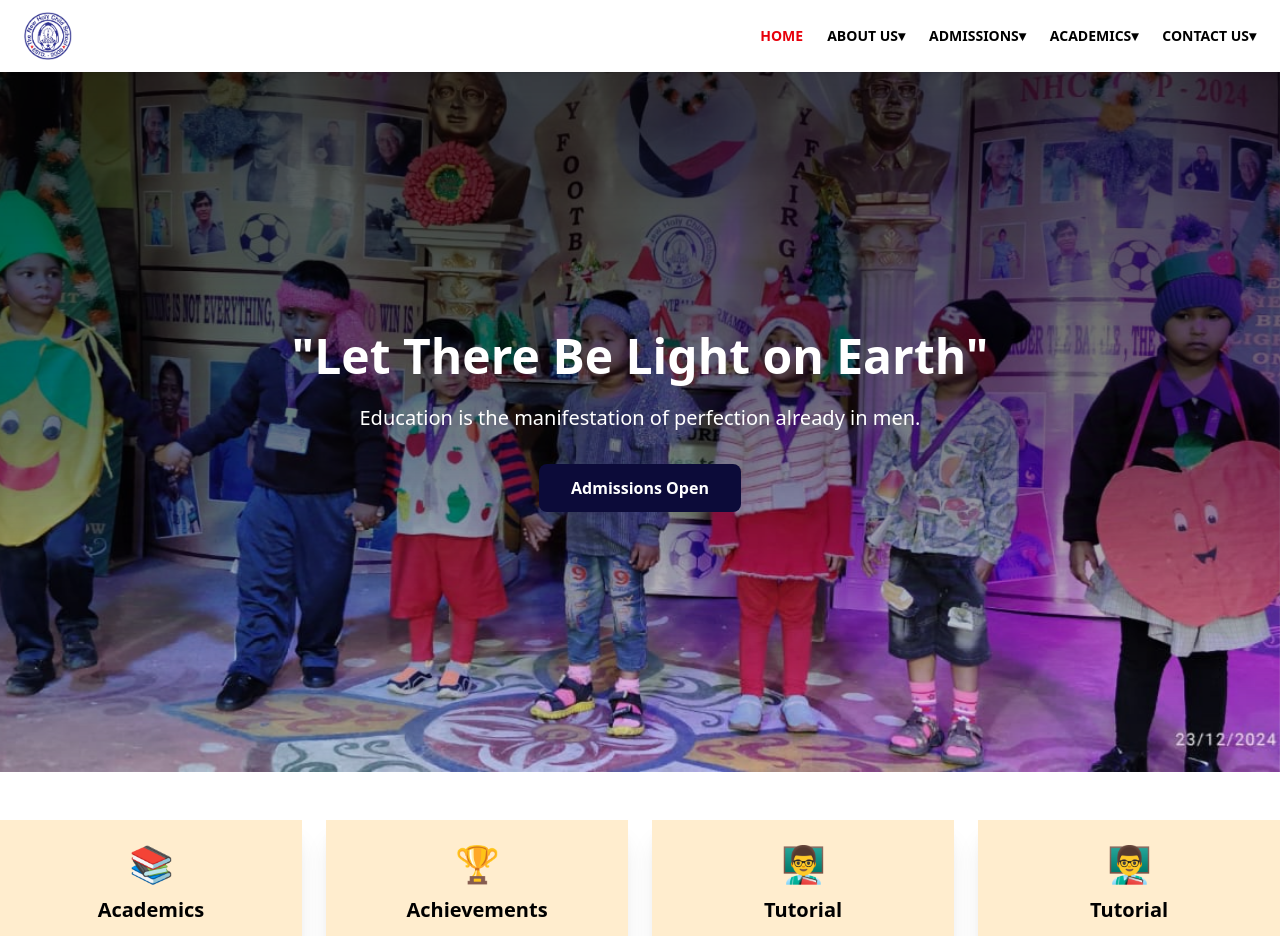
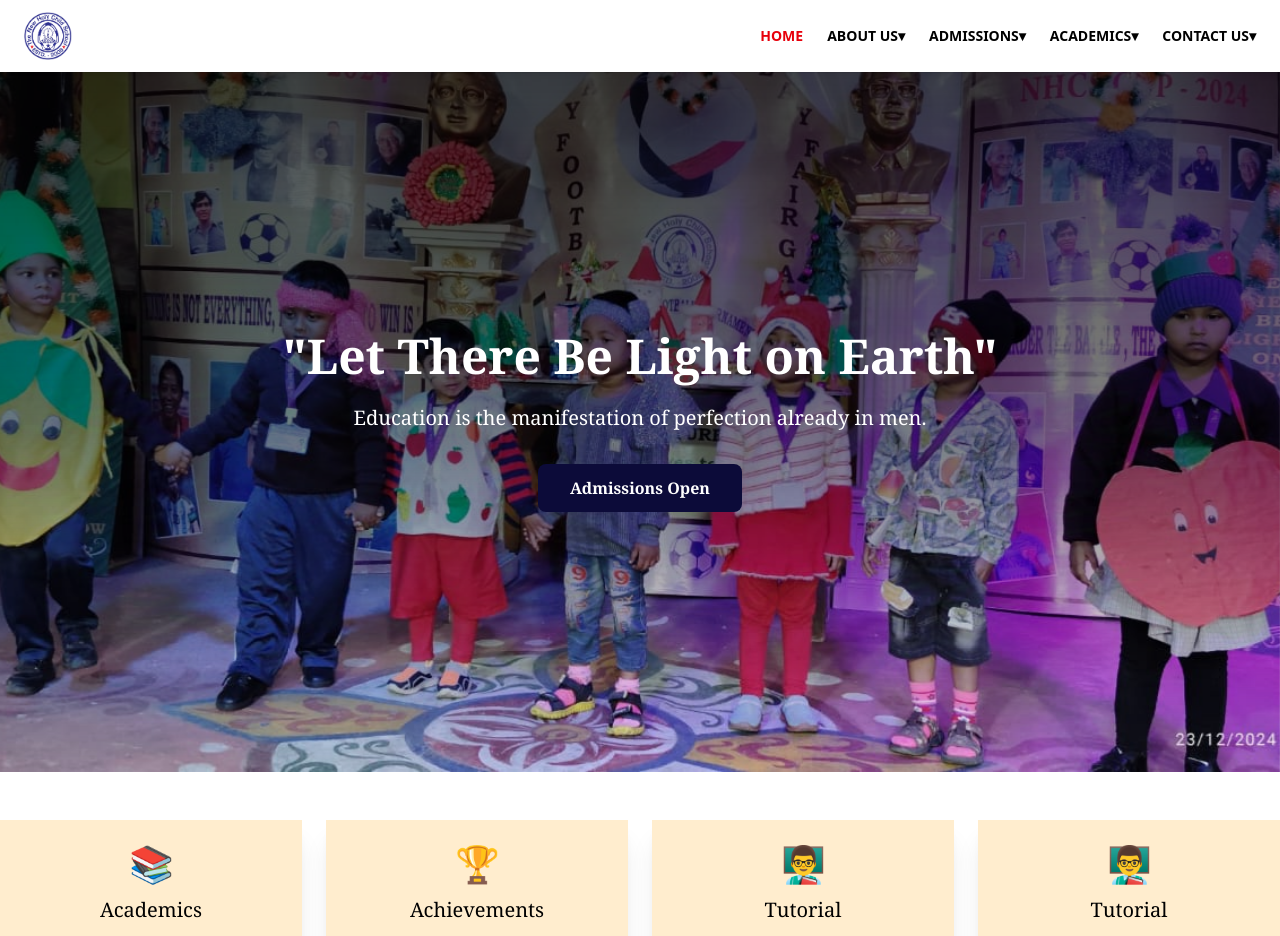
Before and after one commit to Deos2023/NewHolyChildSchool, a React (Vite) app: page / in a window 1280 px wide. Shown: the top 936 px of the page. Built offline with nearby package versions, Linux system fonts and the light colour scheme.

Commit message:
design enhanced

```diff
--- a/src/pages/Home.jsx
+++ b/src/pages/Home.jsx
@@ -51,7 +51,7 @@ const Home = () => {
         <div className="absolute inset-0 bg-gradient-to-b from-black/70 via-black/50 to-transparent z-10"></div>
 
         {/* Content overlay - centered text */}
-        <div className="absolute inset-0 z-20 flex flex-col items-center justify-center text-center">
+        <div className="absolute inset-0 z-20 flex flex-col items-center justify-center text-center font-serif">
           <h2 className="text-white text-3xl sm:text-5xl font-bold mb-6 px-4">
             "Let There Be Light on Earth"
           </h2>
@@ -100,7 +100,7 @@ const Home = () => {
               className="min-w-[250px] md:min-w-0 flex-shrink-0 bg-[#FFEDCE] p-6 shadow-xl text-center hover:shadow-lg transition "
             >
               <span className="text-4xl mb-3 block">{item.icon}</span>
-              <h3 className="text-xl font-bold mb-2">{item.title}</h3>
+              <h3 className="text-xl font-serif mb-2">{item.title}</h3>
               <p className="text-gray-600">{item.desc}</p>
             </div>
           ))}
```
